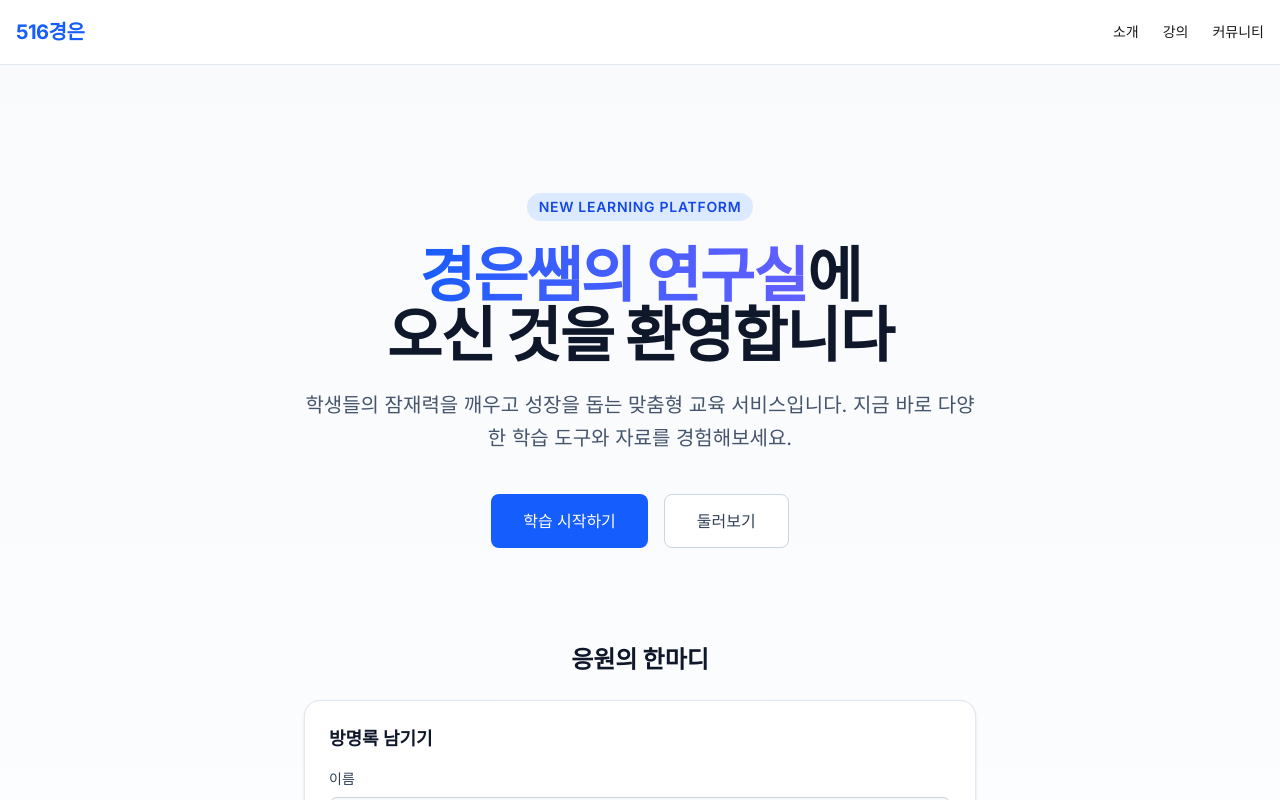
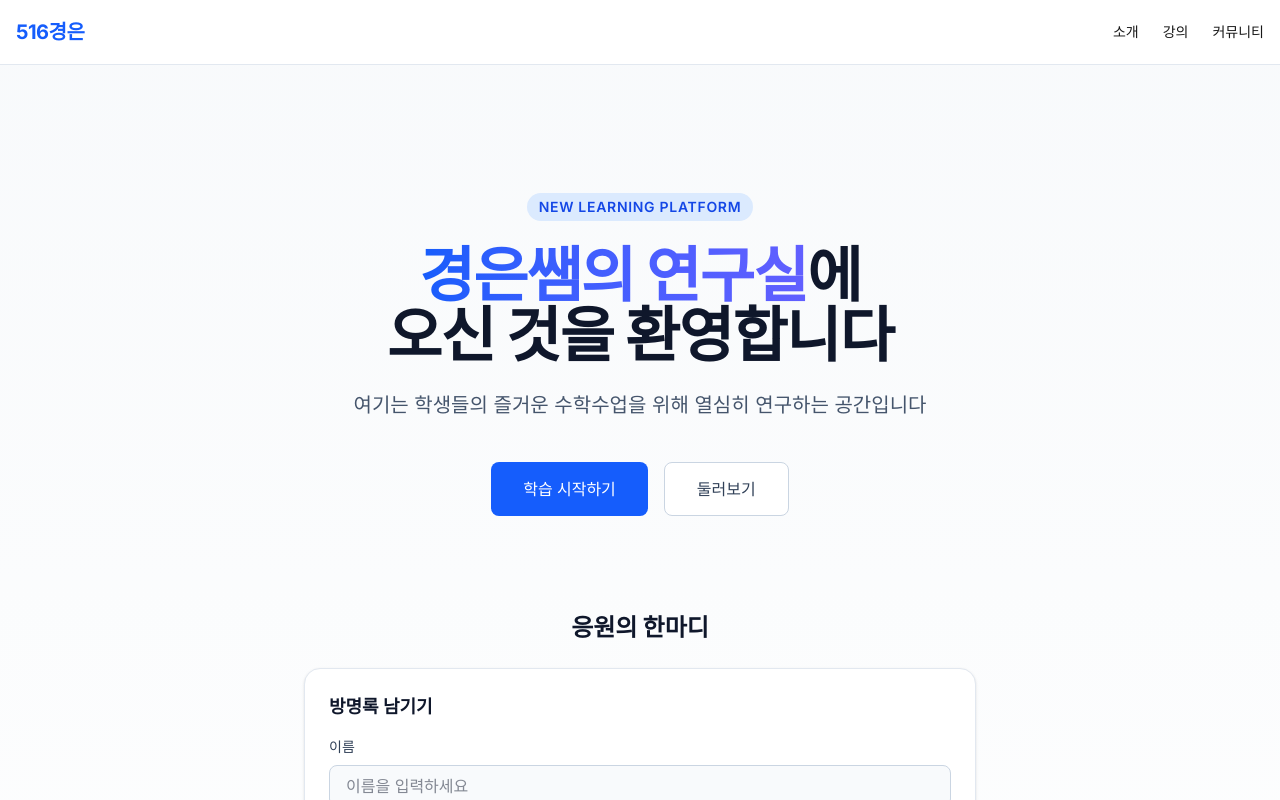
Before and after one commit to yge6055-max/516-, a Next.js app: page / in a window 1280 px wide. Shown: the top 800 px of the page. Built offline with nearby package versions, Linux system fonts and the light colour scheme; no server answers; the database is empty.

Commit message:
fix: 메인화면 설명 텍스트 수정 (즐거운 수학수업)

```diff
--- a/src/app/page.tsx
+++ b/src/app/page.tsx
@@ -23,8 +23,7 @@ export default async function Home() {
         </h1>
 
         <p className="text-lg md:text-xl text-slate-600 dark:text-slate-300 mb-10 max-w-2xl leading-relaxed">
-          학생들의 잠재력을 깨우고 성장을 돕는 맞춤형 교육 서비스입니다.
-          지금 바로 다양한 학습 도구와 자료를 경험해보세요.
+          여기는 학생들의 즐거운 수학수업을 위해 열심히 연구하는 공간입니다
         </p>
 
         <div className="flex flex-col sm:flex-row gap-4 w-full sm:w-auto">
```
